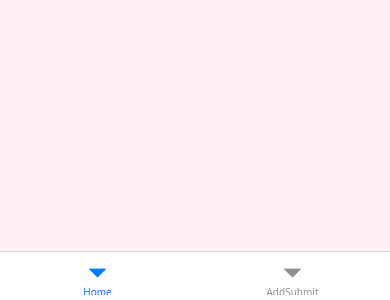
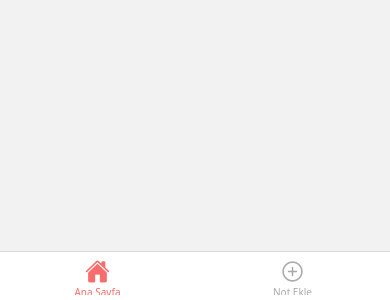
Before and after one commit to KursadEren/DearApp, a React Native app: screen / in a window 390 px wide. Shown: the part 544-844 px from the top of the page. Built offline with nearby package versions, Linux system fonts and the light colour scheme.

Commit message:
homescreen tasarım

```diff
--- a/App.js
+++ b/App.js
@@ -1,29 +1,48 @@
-import { View, Text } from 'react-native'
-import React from 'react'
-import { NavigationContainer } from '@react-navigation/native'
-import { createNativeStackNavigator } from '@react-navigation/native-stack'
+import React from 'react';
+import { NavigationContainer } from '@react-navigation/native';
+import { createNativeStackNavigator } from '@react-navigation/native-stack';
+import { createBottomTabNavigator } from '@react-navigation/bottom-tabs';
+import Ionicons from 'react-native-vector-icons/Ionicons'; // İkonlar için kütüphane
 import HomeScreen from './src/HomeScreen';
 import AddSubmit from './src/AddSubmit';
-import { createBottomTabNavigator } from '@react-navigation/bottom-tabs';
+
 const Tab = createBottomTabNavigator();
 const Stack = createNativeStackNavigator();
+
 function MyTabs() {
   return (
-    <Tab.Navigator screenOptions={{headerShown:false}}>
-      <Tab.Screen name="Home" component={HomeScreen} />
-      <Tab.Screen name="AddSubmit" component={AddSubmit} />
+    <Tab.Navigator
+      screenOptions={({ route }) => ({
+        tabBarIcon: ({ focused, color, size }) => {
+          let iconName;
+
+          if (route.name === 'Ana Sayfa') {
+            iconName = focused ? 'home' : 'home-outline'; // Seçili ve seçili olmayan ikonlar
+          } else if (route.name === 'Not Ekle') {
+            iconName = focused ? 'add-circle' : 'add-circle-outline';
+          }
+
+          // İkonu döndür
+          return <Ionicons name={iconName} size={size} color={color} />;
+        },
+        tabBarActiveTintColor: '#f76c6c', // Seçili ikon rengi
+        tabBarInactiveTintColor: '#aaa', // Seçili olmayan ikon rengi
+        tabBarStyle: { backgroundColor: '#fff' }, // Tab bar stili
+        headerShown: false, // Başlık gizleme
+      })}
+    >
+      <Tab.Screen name="Ana Sayfa" component={HomeScreen} />
+      <Tab.Screen name="Not Ekle" component={AddSubmit} />
     </Tab.Navigator>
   );
 }
 
 export default function App() {
   return (
-    <NavigationContainer >
-      <Stack.Navigator initialRouteName='MyTabs' screenOptions={{headerShown:false}}>
-
+    <NavigationContainer>
+      <Stack.Navigator initialRouteName="MyTabs" screenOptions={{ headerShown: false }}>
         <Stack.Screen name="MyTabs" component={MyTabs} />
       </Stack.Navigator>
     </NavigationContainer>
-
-  )
+  );
 }
--- a/src/AddSubmit.js
+++ b/src/AddSubmit.js
@@ -127,7 +127,7 @@ export default function AddSubmitScreen() {
           style={styles.button}
           onPress={() => setShowDatePicker(true)}
         >
-          <Text style={styles.buttonText}>📅 Tarih Seç</Text>
+          <Text style={styles.buttonText}>Tarih Seç 📅</Text>
         </TouchableOpacity>
         {showDatePicker && (
           <DateTimePicker
@@ -148,11 +148,11 @@ export default function AddSubmitScreen() {
         />
 
         <TouchableOpacity style={styles.button} onPress={addNote}>
-          <Text style={styles.buttonText}>💌 Not Ekle</Text>
+          <Text style={styles.buttonText}>Not Ekle 💌</Text>
         </TouchableOpacity>
 
         <TouchableOpacity style={[styles.button, styles.clearButton]} onPress={clearNotes}>
-          <Text style={styles.buttonText}>🗑️ Tüm Notları Temizle</Text>
+          <Text style={styles.buttonText}>Tüm Notları Temizle 🗑️</Text>
         </TouchableOpacity>
       </ScrollView>
     </SafeAreaView>
--- a/src/HomeScreen.js
+++ b/src/HomeScreen.js
@@ -11,10 +11,7 @@ export default function HomeScreen() {
       const storedNotes = await AsyncStorage.getItem('notes');
       if (storedNotes) {
         const parsedNotes = JSON.parse(storedNotes);
-        // Tarihe göre sıralama (en yeni en üstte olacak şekilde)
-        const sortedNotes = parsedNotes.sort(
-          (a, b) => new Date(b.date) - new Date(a.date)
-        );
+        const sortedNotes = parsedNotes.sort((a, b) => new Date(b.date) - new Date(a.date));
         setNotes(sortedNotes);
       }
     } catch (error) {
@@ -32,7 +29,11 @@ export default function HomeScreen() {
     <View style={styles.noteCard}>
       <Image source={{ uri: item.image }} style={styles.noteImage} />
       <Text style={styles.noteText}>{item.note}</Text>
-      <Text style={styles.dateText}>{item.date}</Text>
+      <View style={styles.dateContainer}>
+        <View style={styles.line} />
+        <Text style={styles.dateText}>{item.date}</Text>
+        <View style={styles.line} />
+      </View>
     </View>
   );
 
@@ -51,39 +52,42 @@ export default function HomeScreen() {
 const styles = StyleSheet.create({
   container: {
     flex: 1,
-    backgroundColor: '#fff0f6',
     padding: 20,
   },
   noteCard: {
+    padding: 10,
+    marginVertical: 10,
     alignItems: 'center',
-    backgroundColor: '#fff',
-    padding: 15,
-    marginVertical: 10,
-    borderRadius: 10,
-    shadowColor: '#000',
-    shadowOpacity: 0.1,
-    shadowRadius: 5,
-    elevation: 3,
+    width: '100%',
   },
   noteImage: {
-    width: '100%',
+    width: '90%',
     height: 150,
-    borderRadius: 5,
-    marginBottom: 10,
+    borderRadius: 10,
+    marginBottom: 8,
   },
   noteText: {
-    fontSize: 16,
-    color: '#555',
+    fontSize: 18, // Daha büyük font boyutu
+    color: '#333',
+    fontWeight: '600', // Daha belirgin yazı stili
     textAlign: 'center',
-    marginBottom: 5,
+    marginVertical: 8,
+  },
+  dateContainer: {
+    flexDirection: 'row',
+    alignItems: 'center',
+    marginTop: 8,
+  },
+  line: {
+    flex: 1,
+    height: 1,
+    backgroundColor: '#ccc', // Daha açık çizgi rengi
+    marginHorizontal: 10,
   },
   dateText: {
     fontSize: 14,
-    color: '#888',
+    color: '#777', // Daha yumuşak tarih rengi
+    fontStyle: 'italic', // Eğik yazı stili
     textAlign: 'center',
-    marginTop: 5,
-    borderTopWidth: 1,
-    borderTopColor: '#ddd',
-    paddingTop: 5,
   },
 });
```
